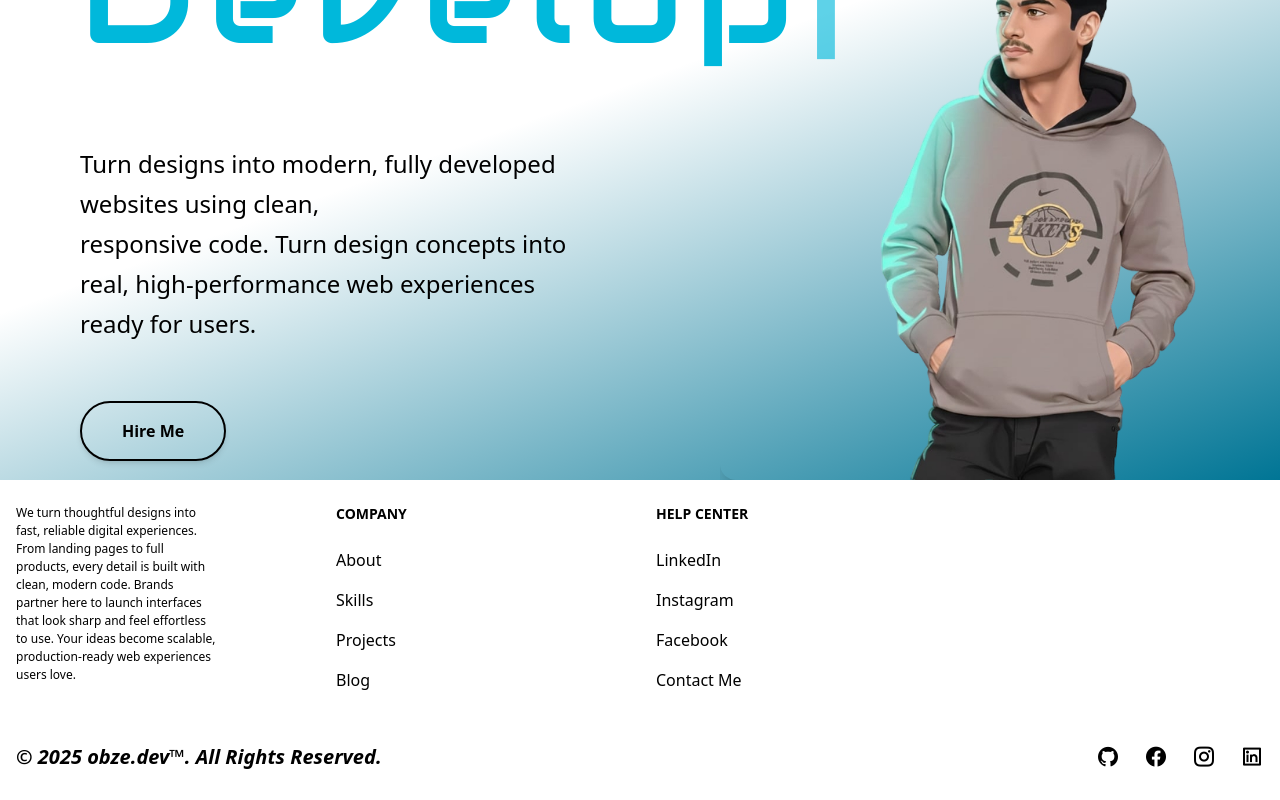
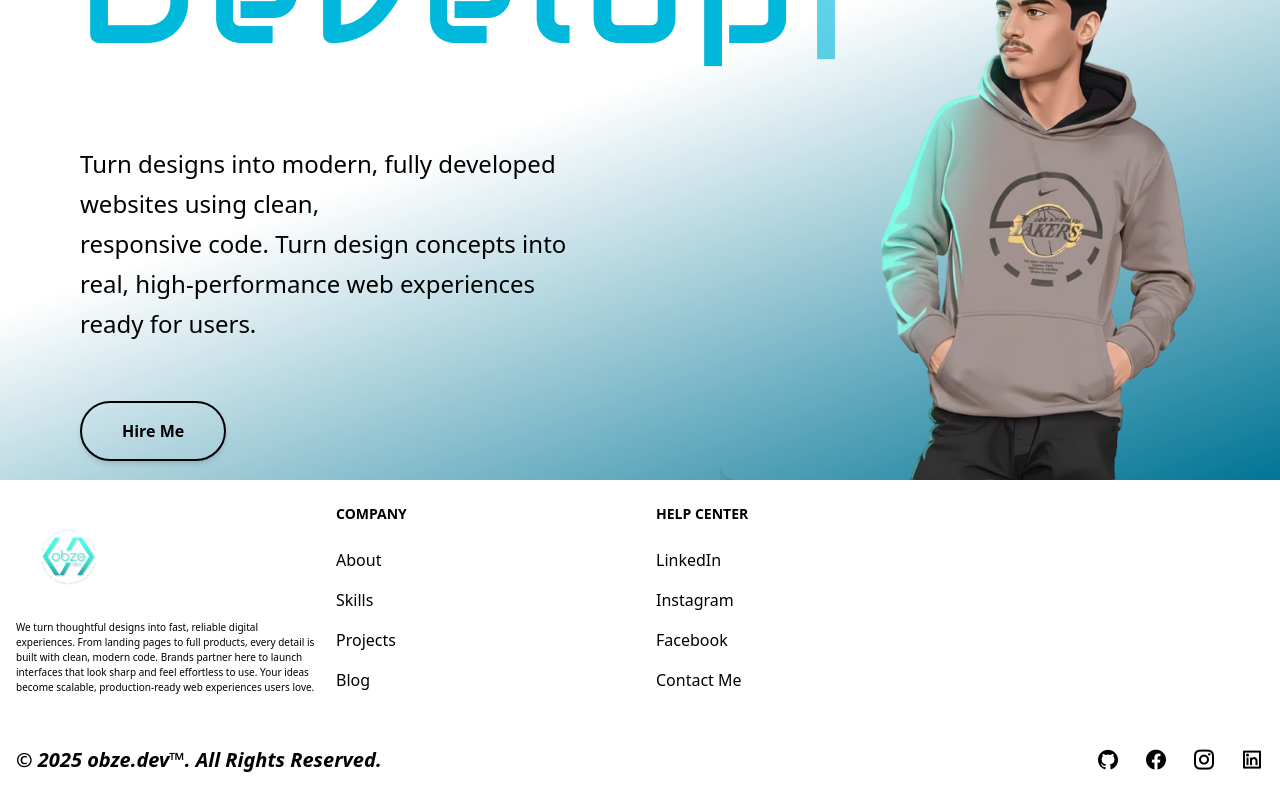
Before and after one commit to obaidjany-netizen/Projects, a React (Vite) app: page / in a window 1280 px wide. Shown: the part 440-1240 px from the top of the page. Built offline with nearby package versions, Linux system fonts and the light colour scheme; a web font is replaced by a local one.

Commit message:
Add files via upload

```diff
--- a/index.html
+++ b/index.html
@@ -2,7 +2,7 @@
 <html lang="en">
   <head>
     <meta charset="UTF-8" />
-    <link rel="icon" type="image/svg+xml" href="/vite.svg" />
+    <link rel="icon" type="image/svg+xml" href="/src/assets/logo.png" />
     <meta name="viewport" content="width=device-width, initial-scale=1.0" />
     <title>obzedev</title>
   </head>
--- a/src/Components/iconrow.jsx
+++ b/src/Components/iconrow.jsx
@@ -1,11 +1,14 @@
 import React from "react";
+import "remixicon/fonts/remixicon.css";
+
 
 const iconrow = ({ name, url,color }) => {
   return (
     <>
-      <div className="grid grid-cols-2 md:grid-cols-4 gap-2 mb-10 py-20">
-        <div className={`overflow-hidden w-20  h-20 lg:w-52 lg:h-50 rounded-full bg-${color}-500 flex flex-col items-center justify-center gap-1.5`}>
-          <img  className={`w-full  h-full aspect-3/2`} src={url} alt={name} />
+      <div className="py-20 flex justify-center items-center w-screen overflow-hidden">
+        <div className={`overflow-hidden w-60  lg:w-52  flex flex-col items-center justify-around`}>
+         <i key={name} className={`${url} text-6xl md:text-[120px] text-black dark:text-cyan-800 bg-[${color}] hover:scale-105`}></i>
+         <h2 className="text-black dark:text-cyan-800 text-[10px] md:text-2xl font-bold tracking-widest">{name}</h2>
         </div>
       </div>
     </>
--- a/src/Pages/Footer.jsx
+++ b/src/Pages/Footer.jsx
@@ -1,5 +1,5 @@
 import { Link } from "react-router";  // Fixed import
-
+import Logo from '../Components/Logo'
 import "remixicon/fonts/remixicon.css";
 
 const Footer = () => {
@@ -9,8 +9,8 @@ const Footer = () => {
         <div className="grid grid-cols-1 gap-8 px-4 py-6 sm:grid-cols-2 lg:grid-cols-4">
           {/* Brand section - now responsive */}
           <div className="flex flex-col items-start space-y-4 lg:col-span-1">
-
-            <p className="w-full text-[12px] sm:w-[300px] lg:w-[200px]">
+            <Logo/>
+            <p className="w-full text-[20px] md:text-[14px] lg:text-[10px] sm:w-[300px] ">
               We turn thoughtful designs into fast, reliable digital experiences. From landing pages to full products, every detail is built with clean, modern code. Brands partner here to launch interfaces that look sharp and feel effortless to use. Your ideas become scalable, production-ready web experiences users love.
             </p>
           </div>
--- a/src/Pages/about.jsx
+++ b/src/Pages/about.jsx
@@ -1,5 +1,7 @@
 import React from "react";
 import AboutMe from "../Components/aboutCard";
+
+
 const about = () => {
   const educationData = [
     {
--- a/src/Pages/skillssection.jsx
+++ b/src/Pages/skillssection.jsx
@@ -11,7 +11,10 @@ const skillsRight = [
   { label: "Coding", value: 80 },
   { label: "No Code Tools", value: 35 },
 ];
-const skillsLanguages=[{name:"JavaScript",url:"/src/assets/js.png",color:'Yellow'},{name:"React",url:"/src/assets/react.png",color:'white'},{name:"CSS",url:"/src/assets/css.png" , color:'blue'},{name:"Html 5",url:"/src/assets/html.png", color:'orange'},];
+const skillsLanguages=[{name:"JavaScript",url:"ri-javascript-fill",color:'Yellow'},
+  {name:"React",url:"ri-reactjs-line",color:'white'},
+  {name:"CSS",url:"ri-css3-fill" , color:'blue'},
+  {name:"Html 5",url:"ri-html5-fill", color:'orange'},];
 
 
 const Slider = ({ value }) => (
```
Also changed, not shown: src/index.css (line endings or trailing spaces).
